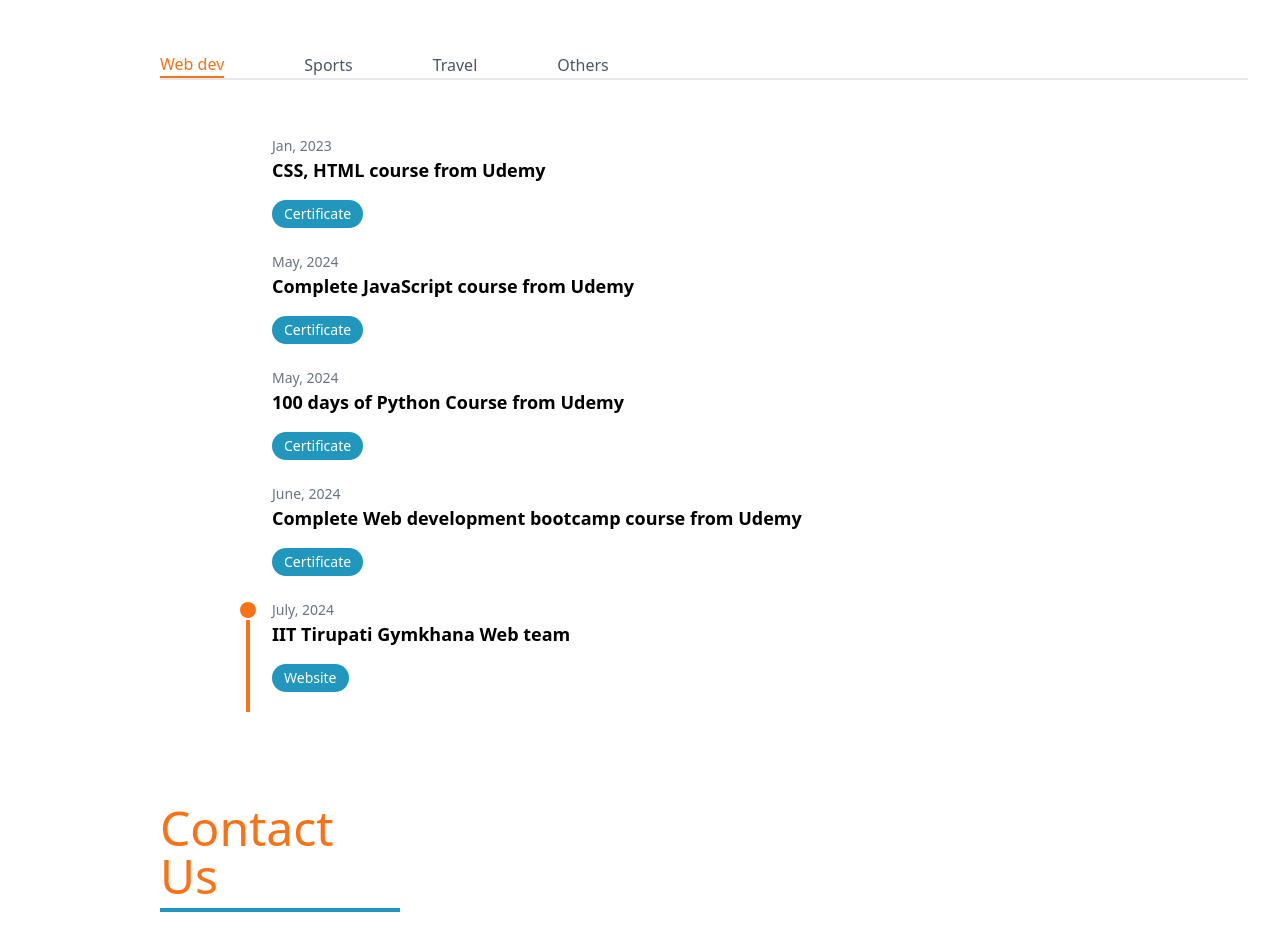
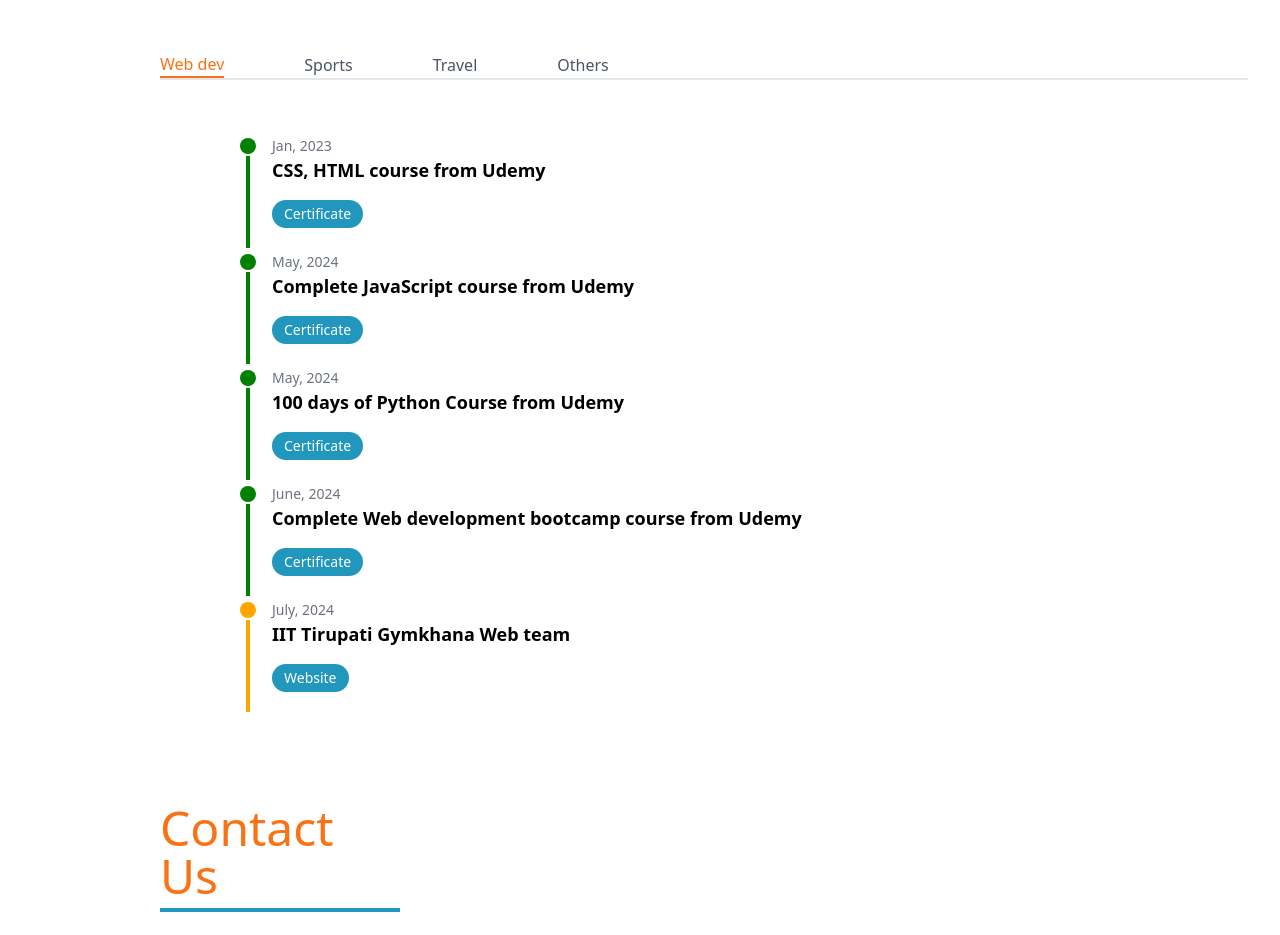
Before and after one commit to samuelmajji/Portifolio_design, a React (Vite) app: page / in a window 1280 px wide. Shown: the part 1920-2855 px from the top of the page. Built offline with nearby package versions, Linux system fonts and the light colour scheme.

Commit message:
Updated some issues

```diff
--- a/src/components/Data.js
+++ b/src/components/Data.js
@@ -3,31 +3,31 @@ export const webdev = [
     date: "Jan, 2023",
     description: "CSS, HTML course from Udemy",
     buttonText: "Certificate",
-    color: "green-500",
+    color: "green",
   },
   {
     date: "May, 2024",
     description: "Complete JavaScript course from Udemy",
     buttonText: "Certificate",
-    color: "green-500",
+    color: "green",
   },
   {
     date: "May, 2024",
     description: "100 days of Python Course from Udemy",
     buttonText: "Certificate",
-    color: "green-500",
+    color: "green",
   },
   {
     date: "June, 2024",
     description: "Complete Web development bootcamp course from Udemy",
     buttonText: "Certificate",
-    color: "green-500",
+    color: "green",
   },
   {
     date: "July, 2024",
     description: "IIT Tirupati Gymkhana Web team",
     buttonText: "Website",
-    color: "orange-500",
+    color: "orange",
   },
 ];
 
@@ -37,39 +37,39 @@ export const sports = [
     description:
       "Participated and Selected for dist level in regional Kabaddi and Volleyball Tournament",
     buttonText: "Highlights",
-    color: "green-500",
+    color: "green",
   },
   {
     date: "Aug, 2023",
     description: "Selected for InterIIT 2023, Gandhinagar in Athletics",
     buttonText: "Highlights",
-    color: "green-500",
+    color: "green",
   },
   {
     date: "Dec, 2023",
     description: "Participated in InterIIT 2023, Gandhinagar in 400m race",
     buttonText: "Highlights",
-    color: "green-500",
+    color: "green",
   },
   {
     date: "Mar, 2024",
     description:
       "Secured 20th place by completing 5000m race Conducted at IIT Tirupati in 24:00 minutes",
     buttonText: "Highlights",
-    color: "green-500",
+    color: "green",
   },
   {
     date: "Apr, 2024",
     description:
       "Secured 3rd place in 3000m in annual college sports meet,2024 IIT Tirupati",
     buttonText: "Highlights",
-    color: "green-500",
+    color: "green",
   },
   {
     date: "Dec, 2024",
     description: "Participating in Inter IIT 2024, IIT Indore in Athletics",
     buttonText: "Highlights",
-    color: "orange-500",
+    color: "orange",
   },
 ];
 
@@ -78,13 +78,13 @@ export const Journey = [
     date: "Dec, 2023",
     description: "Gandhinagar",
     buttonText: "Highlights",
-    color: "green-500",
+    color: "green",
   },
   {
     date: "Jun, 2024",
     description: "Aruku, vizag",
     buttonText: "Highlights",
-    color: "green-500",
+    color: "green",
   },
 ];
 export const others = [
@@ -92,19 +92,19 @@ export const others = [
     date: "Mar, 2023",
     description: "workend as Tirutsava management commttee coordinator",
     buttonText: "Highlights",
-    color: "green-500",
+    color: "green",
   },
   {
     date: "Apr, 2024",
     description: "Joined as Core member for Nisrga(Sustainability Club)",
     buttonText: "Highlights",
-    color: "orange-500",
+    color: "orange",
   },
   {
     date: "Dec, 2023",
     description:
       "Working as Council member for Sports activities at IIT Tirupati",
     buttonText: "Highlights",
-    color: "orange-500",
+    color: "orange",
   },
 ];
--- a/src/components/Journey.jsx
+++ b/src/components/Journey.jsx
@@ -14,7 +14,7 @@ function MyJourney() {
         <button
           onClick={() => handleType(webdev)}
           className={
-            Timeline == webdev
+            Timeline === webdev
               ? "text-orange-500 border-b-2 border-orange-500"
               : ""
           }
@@ -32,9 +32,7 @@ function MyJourney() {
           Sports
         </button>
         <button
-          onClick={() => {
-            handleType(Journey);
-          }}
+          onClick={() => handleType(Journey)}
           className={
             Timeline === Journey
               ? "text-orange-500 border-b-2 border-orange-500"
@@ -44,9 +42,7 @@ function MyJourney() {
           Travel
         </button>
         <button
-          onClick={() => {
-            handleType(others);
-          }}
+          onClick={() => handleType(others)}
           className={
             Timeline === others
               ? "text-orange-500 border-b-2 border-orange-500"
@@ -62,11 +58,13 @@ function MyJourney() {
         {Timeline.map((item, index) => (
           <div className="relative" key={index}>
             <div
-              className={`absolute top-5 left-1.5 w-1 bg-${item.color} h-full`}
+              className="absolute top-5 left-1.5 w-1 h-full"
+              style={{ backgroundColor: item.color }}
             ></div>
             <div className="flex items-start mb-4">
               <div
-                className={`h-4 w-4 rounded-full bg-${item.color} mt-0.5`}
+                className="h-4 w-4 rounded-full mt-0.5"
+                style={{ backgroundColor: item.color }}
               ></div>
               <div className="ml-4">
                 <p className="text-sm text-gray-500">{item.date}</p>
```
